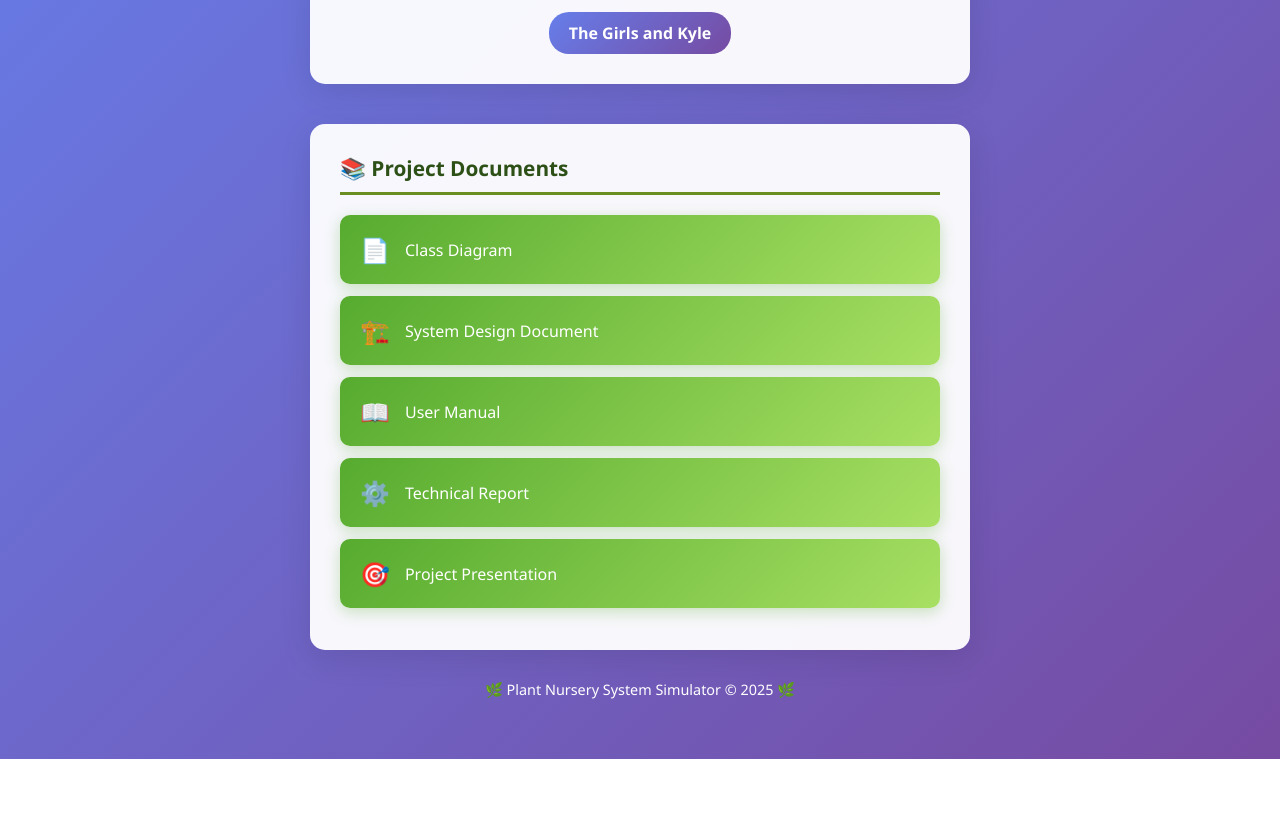
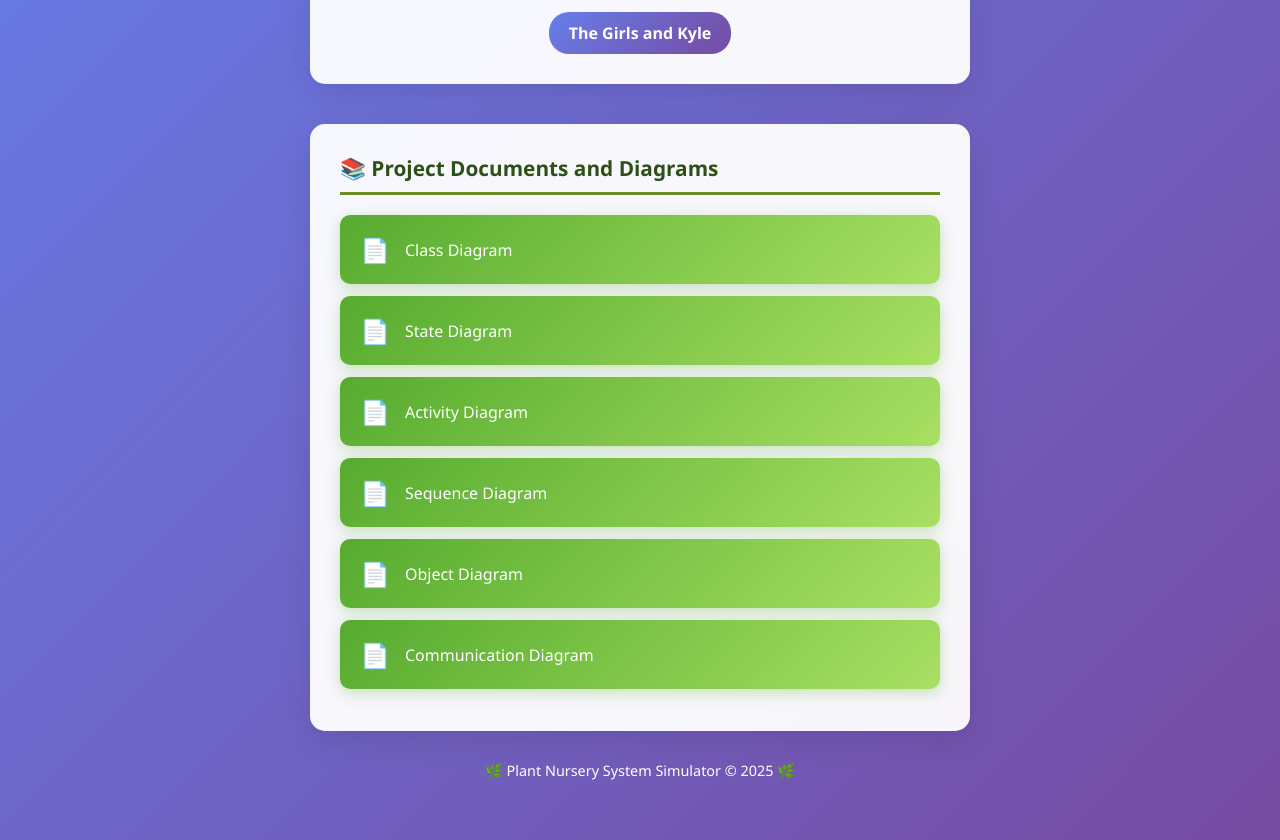
Before and after one commit to GabrielaBerimbau/COS214-Prac2, a plain HTML site: page index.html in a window 1280 px wide. Shown: the part 245-1085 px from the top of the page. Before the commit the page ends 1004 px from the top, so only its background shows below. Drawn offline with Linux system fonts and the light colour scheme.

Commit message:
html changes

```diff
--- a/index.html
+++ b/index.html
@@ -118,7 +118,7 @@
         </div>
 
         <div class="pdf-links">
-            <h2 class="section-title">📚 Project Documents</h2>
+            <h2 class="section-title">📚 Project Documents and Diagrams</h2>
 
             <!-- Replace these with your actual PDF links -->
             <a href="Class Diagram.pdf" class="pdf-link" target="_blank">
@@ -126,24 +126,29 @@
                 <span>Class Diagram</span>
             </a>
 
-            <a href="https://example.com/system-design.pdf" class="pdf-link" target="_blank">
-                <span class="pdf-icon">🏗️</span>
-                <span>System Design Document</span>
+            <a href="Class Diagram.pdf" class="pdf-link" target="_blank">
+                <span class="pdf-icon">📄</span>
+                <span>State Diagram</span>
             </a>
 
-            <a href="https://example.com/user-manual.pdf" class="pdf-link" target="_blank">
-                <span class="pdf-icon">📖</span>
-                <span>User Manual</span>
+            <a href="Class Diagram.pdf" class="pdf-link" target="_blank">
+                <span class="pdf-icon">📄</span>
+                <span>Activity Diagram</span>
             </a>
 
-            <a href="https://example.com/technical-report.pdf" class="pdf-link" target="_blank">
-                <span class="pdf-icon">⚙️</span>
-                <span>Technical Report</span>
+            <a href="Class Diagram.pdf" class="pdf-link" target="_blank">
+                <span class="pdf-icon">📄</span>
+                <span>Sequence Diagram</span>
             </a>
 
-            <a href="https://example.com/presentation.pdf" class="pdf-link" target="_blank">
-                <span class="pdf-icon">🎯</span>
-                <span>Project Presentation</span>
+            <a href="Class Diagram.pdf" class="pdf-link" target="_blank">
+                <span class="pdf-icon">📄</span>
+                <span>Object Diagram</span>
+            </a>
+
+            <a href="Class Diagram.pdf" class="pdf-link" target="_blank">
+                <span class="pdf-icon">📄</span>
+                <span>Communication Diagram</span>
             </a>
         </div>
 
```
